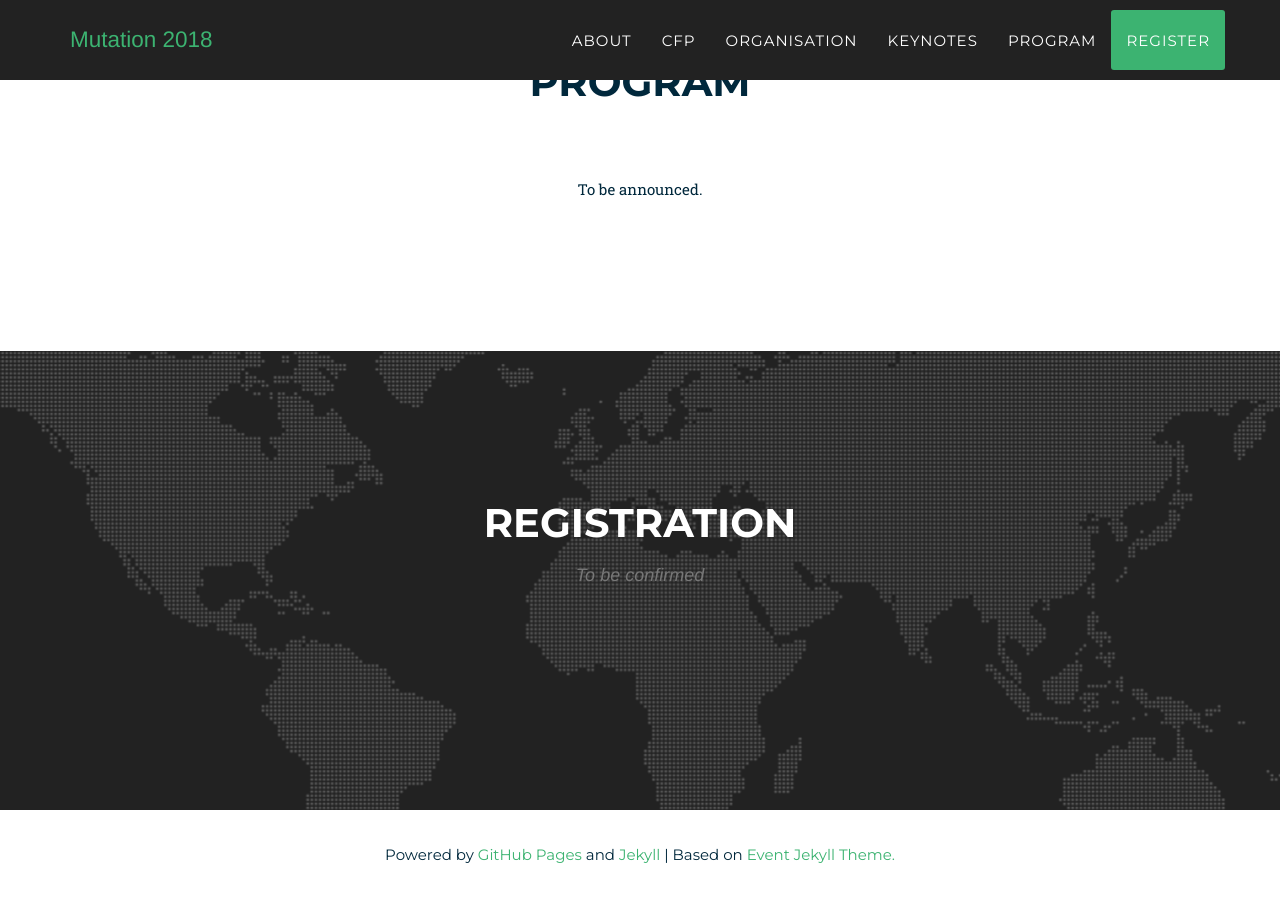
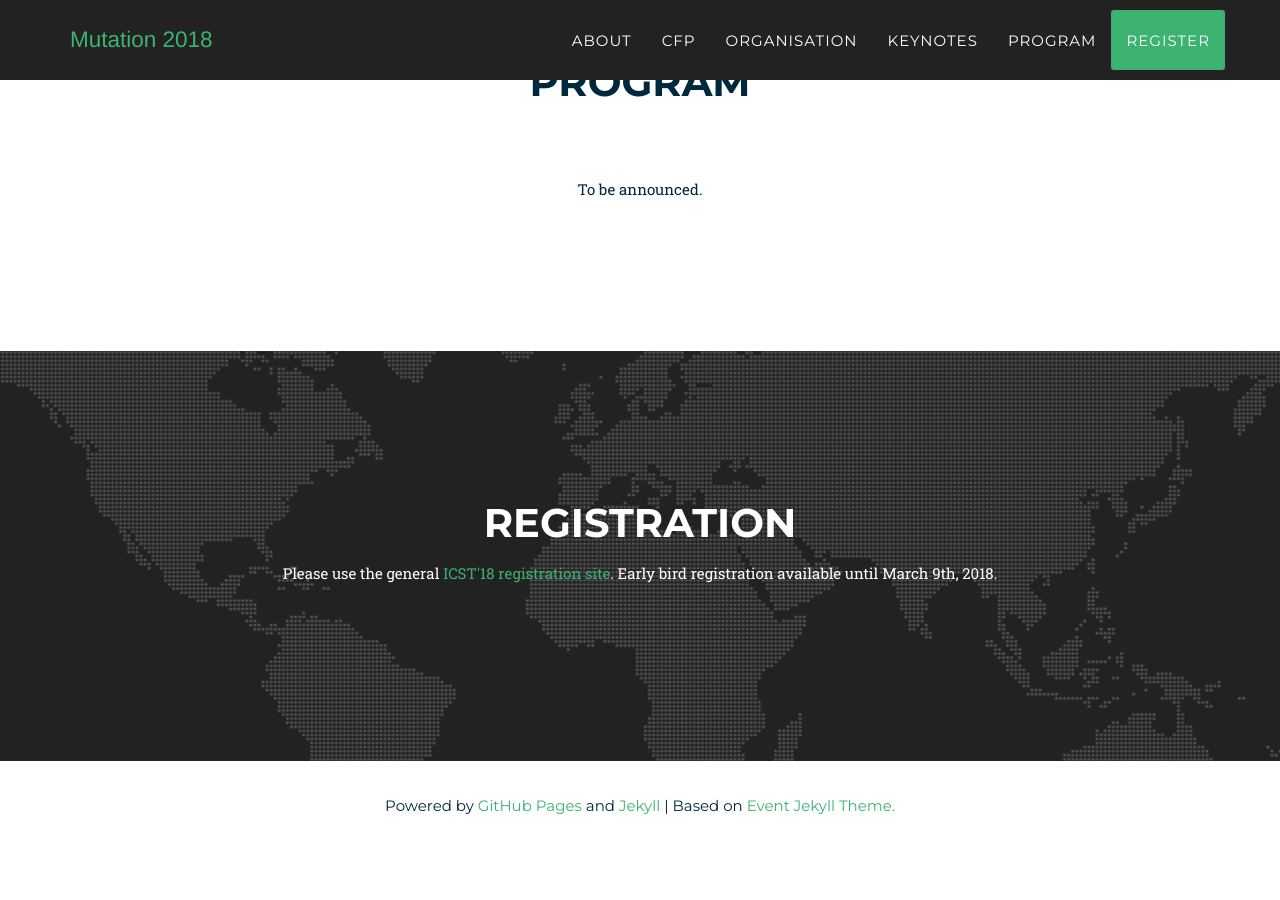
Before and after one commit to mutation-workshop/mutation-workshop.github.io, a Jekyll site: the page built from index.html, in a window 1280 px wide and 900 px high, scrolled down 6055 px. Built offline with Jekyll 4.4.1, drawn with Linux system fonts in a browser that asks for light colours; some web fonts are replaced; after the commit the page ends 6906 px from its top, so only the background shows below that.

Commit message:
registration

```diff
--- a/_includes/2018_data/contact.html
+++ b/_includes/2018_data/contact.html
@@ -3,7 +3,7 @@
             <div class="row">
                 <div class="col-lg-12 text-center">
                     <h2 class="section-heading">Registration</h2>
-                    <h3 class="section-subheading text-muted">To be confirmed</h3>
+                    <p class="body-text text-muted">Please use the general <a href="http://www.es.mdh.se/icst2018/registration/">ICST'18 registration site</a>. Early bird registration available until March 9th, 2018.</p>
                 </div>
             </div>
         </div>
```
Also changed, not shown: _includes/2018_css/style.css (+8 -0 lines).
